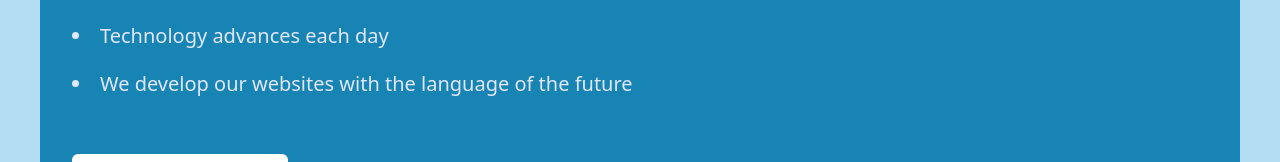
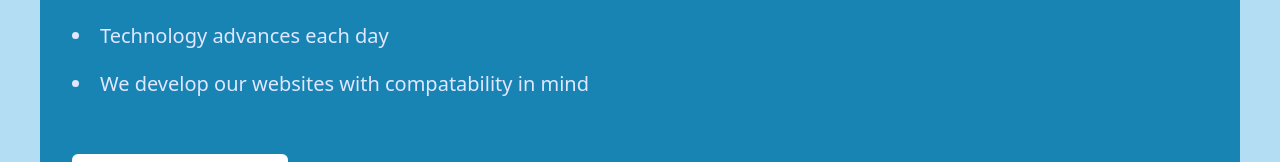
Before and after one commit to yhlee-dho/static-next-wcd, a Next.js app: page / in a window 1280 px wide. Shown: the part 482-644 px from the top of the page. Built offline with nearby package versions, Linux system fonts and the light colour scheme; what @tailwindcss/typography, tailwindcss-children would draw is missing.

Commit message:
header intro

```diff
--- a/components/header.tsx
+++ b/components/header.tsx
@@ -46,7 +46,7 @@ const Header = ({ props }: HeaderProps) => {
 
 					<p className={`mt-1 text-4xl font-extrabold text-white sm:text-5xl sm:tracking-tight lg:text-4xl`}>Built with the future in mind</p>
 					<li className={`max-w-xl mt-5 text-xl text-indigo-100`}>Technology advances each day</li>
-					<li className={`max-w-xl mt-5 text-xl text-indigo-100`}>We develop our websites with the language of the future</li>
+					<li className={`max-w-xl mt-5 text-xl text-indigo-100`}>We develop our websites with compatability in mind</li>
 					<br></br>
 
 					<a
```
